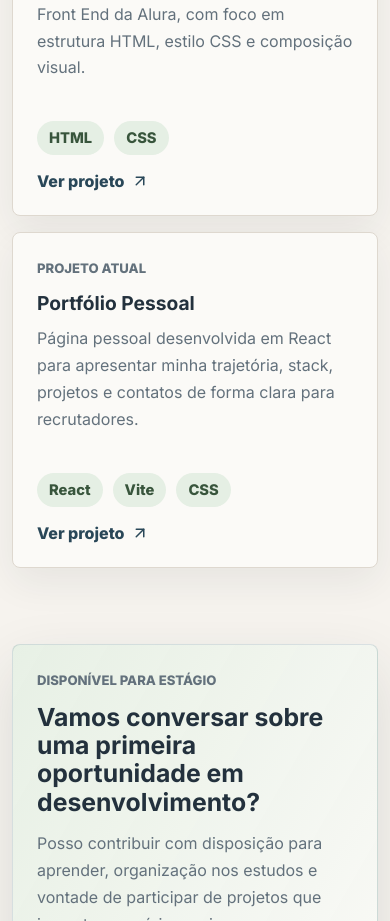
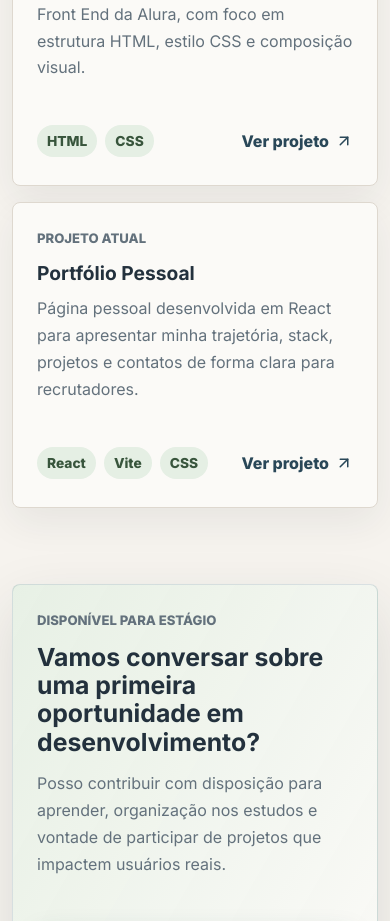
Before and after one commit to nicolasBoth/portfolio-pessoal, a React (Vite) app: page / in a window 390 px wide. Shown: the part 2840-3761 px from the top of the page. Built offline with nearby package versions, Linux system fonts and the light colour scheme.

Commit message:
Fix mobile project card footer alignment

```diff
--- a/src/App.css
+++ b/src/App.css
@@ -654,13 +654,54 @@ h3 {
   }
 
   .project-footer {
-    align-items: flex-start;
-    flex-direction: column;
+    align-items: center;
+    flex-direction: row;
+    flex-wrap: wrap;
+    gap: 10px;
+  }
+
+  .project-footer .tech-list {
+    flex: 1 1 auto;
+    gap: 8px;
+  }
+
+  .project-footer .tech-list span {
+    padding: 8px 10px;
+    font-size: 0.86rem;
   }
 
   .contact-section {
     padding: 24px;
     margin-bottom: 32px;
+  }
+}
+
+@media (max-width: 360px) {
+  .project-card {
+    padding: 20px 16px;
+  }
+
+  .project-footer {
+    gap: 8px;
+  }
+
+  .project-footer a {
+    gap: 4px;
+    font-size: 0.88rem;
+  }
+
+  .project-footer a svg {
+    width: 16px;
+    height: 16px;
+  }
+
+  .project-footer .tech-list {
+    gap: 6px;
+  }
+
+  .project-footer .tech-list span {
+    padding: 7px 8px;
+    font-size: 0.78rem;
   }
 }
 
```
